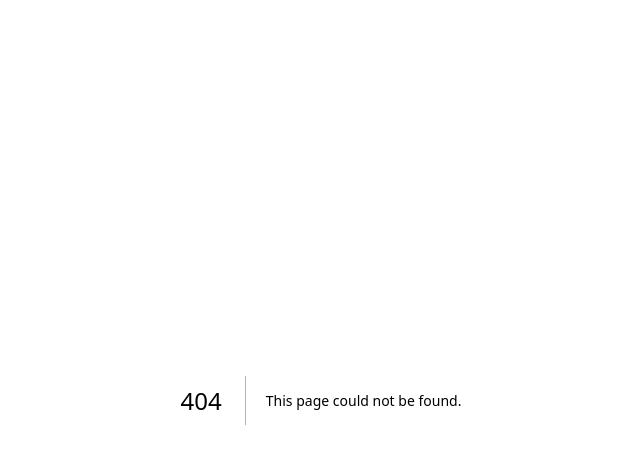
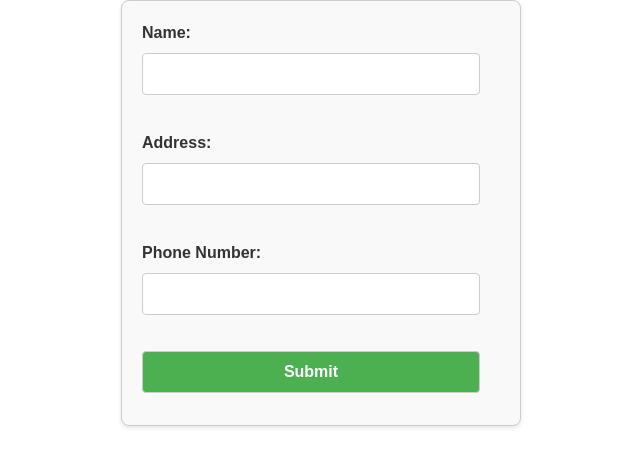
Before and after one commit to ashrofa72/school_management_grades, a Next.js app: page /addinfo in a window 1280 px wide. Before the commit this address had no page. Shown: the top 466 px of the page, without its empty margins (319-959 px from the left). Built offline with nearby package versions, Linux system fonts and the light colour scheme.

Commit message:
10 commit

```diff
--- /dev/null
+++ b/app/addinfo/page.js
@@ -0,0 +1,81 @@
+'use client';
+
+import { useState } from 'react';
+import styles from '../../styles/AddContactForm.module.css';
+
+const AddContactForm = () => {
+  const [name, setName] = useState('');
+  const [address, setAddress] = useState('');
+  const [phoneNumber, setPhoneNumber] = useState('');
+
+  const handleSubmit = async (e) => {
+    e.preventDefault();
+    try {
+      const response = await fetch(
+        'https://script.google.com/macros/s/AKfycbzqw6ayiZjF3ARtDVFnJCI92QaYtQUeXNymY3BJoias1vT6azWPEmlfesYvMzLYMjt9vA/exec',
+        {
+          method: 'POST',
+          headers: {
+            'Content-Type': 'application/json',
+          },
+          body: JSON.stringify({ name, address, phoneNumber }),
+        }
+      );
+
+      const result = await response.json();
+
+      if (!result.success) {
+        throw new Error(result.error || 'Failed to add contact');
+      }
+
+      alert('Contact added successfully!');
+      setName('');
+      setAddress('');
+      setPhoneNumber('');
+    } catch (error) {
+      console.error('Error adding contact:', error);
+      alert('There was an error adding the contact.');
+    }
+  };
+
+  return (
+    <form onSubmit={handleSubmit} className={styles.form}>
+      <label htmlFor="name">Name:</label>
+      <input
+        type="text"
+        id="name"
+        name="name"
+        value={name}
+        onChange={(e) => setName(e.target.value)}
+      />
+      <br />
+      <br />
+
+      <label htmlFor="address">Address:</label>
+      <input
+        type="text"
+        id="address"
+        name="address"
+        value={address}
+        onChange={(e) => setAddress(e.target.value)}
+      />
+      <br />
+      <br />
+
+      <label htmlFor="phoneNumber">Phone Number:</label>
+      <input
+        type="text"
+        id="phoneNumber"
+        name="phoneNumber"
+        value={phoneNumber}
+        onChange={(e) => setPhoneNumber(e.target.value)}
+      />
+      <br />
+      <br />
+
+      <input type="submit" value="Submit" />
+    </form>
+  );
+};
+
+export default AddContactForm;
--- a/app/page.js
+++ b/app/page.js
@@ -3,6 +3,7 @@ import Image from 'next/image';
 import styles from '../styles/front.module.css';
 import Link from 'next/link';
 import Navbar from '../components/navbar';
+import AddContactForm from '../components/AddContactForm';
 
 export default function Home() {
   return (
@@ -11,6 +12,10 @@ export default function Home() {
         <title>Your School Name</title>
         <meta name="description" content="Your school website description" />
         <link rel="icon" href="/favicon.ico" />
+        <style>
+          @import
+          url(`https://fonts.googleapis.com/css2?family=Almarai:wght@700&family=Marhey:wght@300..700&display=swap`);
+        </style>
       </Head>
       <Navbar />
 
@@ -67,6 +72,7 @@ export default function Home() {
           width={500}
           height={400}
         />
+        <AddContactForm />
       </section>
 
       {/* Footer Section */}
--- /dev/null
+++ b/components/AddContactForm.js
@@ -0,0 +1,97 @@
+'use client';
+
+import { useState } from 'react';
+import styles from '../styles/AddContactForm.module.css';
+
+const AddContactForm = () => {
+  const [name, setName] = useState('');
+  const [address, setAddress] = useState('');
+  const [phoneNumber, setPhoneNumber] = useState('');
+  const [errorMessage, setErrorMessage] = useState('');
+  const [isSubmitting, setIsSubmitting] = useState(false);
+
+  const handleSubmit = async (e) => {
+    e.preventDefault();
+    setErrorMessage(''); // Clear any previous errors
+    setIsSubmitting(true); // Disable the submit button while processing
+
+    // Validation checks
+    if (!name || !address || !phoneNumber) {
+      setErrorMessage('All fields are required.');
+      setIsSubmitting(false);
+      return;
+    }
+
+    try {
+      const response = await fetch('/api/addContact', {
+        method: 'POST',
+        headers: {
+          'Content-Type': 'application/json',
+        },
+        body: JSON.stringify({ name, address, phoneNumber }),
+      });
+
+      if (!response.ok) {
+        throw new Error('Network response was not ok');
+      }
+
+      alert('Contact added successfully!');
+      setName('');
+      setAddress('');
+      setPhoneNumber('');
+    } catch (error) {
+      console.error('Error adding contact:', error);
+      setErrorMessage(
+        'There was an error adding the contact. Please try again.'
+      );
+    } finally {
+      setIsSubmitting(false); // Re-enable the submit button
+    }
+  };
+
+  return (
+    <form onSubmit={handleSubmit} className={styles.form}>
+      <label htmlFor="name">Name:</label>
+      <input
+        type="text"
+        id="name"
+        name="name"
+        value={name}
+        onChange={(e) => setName(e.target.value)}
+        disabled={isSubmitting}
+      />
+
+      <label htmlFor="address">Address:</label>
+      <input
+        type="text"
+        id="address"
+        name="address"
+        value={address}
+        onChange={(e) => setAddress(e.target.value)}
+        disabled={isSubmitting}
+      />
+
+      <label htmlFor="phoneNumber">Phone Number:</label>
+      <input
+        type="text"
+        id="phoneNumber"
+        name="phoneNumber"
+        value={phoneNumber}
+        onChange={(e) => setPhoneNumber(e.target.value)}
+        disabled={isSubmitting}
+      />
+
+      {errorMessage && (
+        <div className={styles.errorMessage}>{errorMessage}</div>
+      )}
+
+      <input
+        type="submit"
+        value={isSubmitting ? 'Submitting...' : 'Submit'}
+        disabled={isSubmitting}
+      />
+    </form>
+  );
+};
+
+export default AddContactForm;
--- a/pages/_document.js
+++ b/pages/_document.js
@@ -9,6 +9,10 @@ export default function Document() {
           href="https://fonts.googleapis.com/css2?family=Marhey&display=swap"
           rel="stylesheet"
         />
+        <style>
+          @import
+          url(`https://fonts.googleapis.com/css2?family=Almarai:wght@700&family=Marhey:wght@300..700&display=swap`);
+        </style>
       </Head>
       <body>
         <Main />
--- /dev/null
+++ b/pages/api/addContact.js
@@ -0,0 +1,49 @@
+import { google } from 'googleapis';
+
+export default async function handler(req, res) {
+  if (req.method !== 'POST') {
+    return res.status(405).json({ message: 'Method not allowed' });
+  }
+
+  const { name, address, phoneNumber } = req.body;
+
+  if (!name || !address || !phoneNumber) {
+    return res.status(400).json({ message: 'Missing fields' });
+  }
+
+  try {
+    // Load environment variables
+    const clientEmail = process.env.GOOGLE_SHEETS_CLIENT_EMAIL;
+    const privateKey = process.env.GOOGLE_SHEETS_PRIVATE_KEY.replace(
+      /\\n/g,
+      '\n'
+    ); // Handle escaped newlines
+    const spreadsheetId = process.env.SPREADSHEET_ID;
+
+    // Authenticate with Google API
+    const auth = new google.auth.GoogleAuth({
+      credentials: {
+        client_email: clientEmail,
+        private_key: privateKey,
+      },
+      scopes: ['https://www.googleapis.com/auth/spreadsheets'],
+    });
+
+    const sheets = google.sheets({ version: 'v4', auth });
+
+    // Append data to the "Contacts" sheet
+    await sheets.spreadsheets.values.append({
+      spreadsheetId,
+      range: 'Contacts!A:C', // "Contacts" is the sheet name, adjust columns if necessary
+      valueInputOption: 'RAW',
+      resource: {
+        values: [[name, address, phoneNumber]],
+      },
+    });
+
+    res.status(200).json({ message: 'Contact added successfully' });
+  } catch (error) {
+    console.error('Error adding contact:', error);
+    res.status(500).json({ message: 'Internal server error' });
+  }
+}
--- /dev/null
+++ b/styles/AddContactForm.module.css
@@ -0,0 +1,79 @@
+.form {
+  max-width: 400px;
+  margin: 0 auto;
+  padding: 20px;
+  border: 1px solid #ccc;
+  border-radius: 8px;
+  background-color: #f9f9f9;
+  box-shadow: 0 2px 4px rgba(0, 0, 0, 0.1);
+  font-family: Arial, sans-serif;
+}
+
+.form label {
+  display: block;
+  margin-bottom: 8px;
+  font-weight: bold;
+  color: #333;
+}
+
+.form input[type='text'],
+.form input[type='submit'] {
+  width: calc(100% - 20px);
+  padding: 8px 10px;
+  margin-bottom: 12px;
+  border: 1px solid #ccc;
+  border-radius: 4px;
+  font-size: 16px;
+  box-sizing: border-box;
+}
+
+.form input[type='text'] {
+  background-color: #fff;
+  transition: border-color 0.3s ease, box-shadow 0.3s ease;
+}
+
+.form input[type='text']:focus {
+  border-color: #4caf50;
+  box-shadow: 0 0 6px rgba(76, 175, 80, 0.3);
+  outline: none;
+}
+
+.form input[type='submit'] {
+  background-color: #4caf50;
+  color: white;
+  cursor: pointer;
+  font-weight: bold;
+  transition: background-color 0.3s ease, transform 0.1s ease;
+}
+
+.form input[type='submit']:hover {
+  background-color: #45a049;
+}
+
+.form input[type='submit']:active {
+  transform: scale(0.98);
+}
+
+.form input[type='submit']:disabled {
+  background-color: #ccc;
+  color: #666;
+  cursor: not-allowed;
+}
+
+.form .error-message {
+  color: red;
+  font-size: 14px;
+  margin-top: -8px;
+  margin-bottom: 12px;
+}
+
+@media (max-width: 600px) {
+  .form {
+    padding: 15px;
+  }
+
+  .form input[type='text'],
+  .form input[type='submit'] {
+    font-size: 14px;
+  }
+}
```
